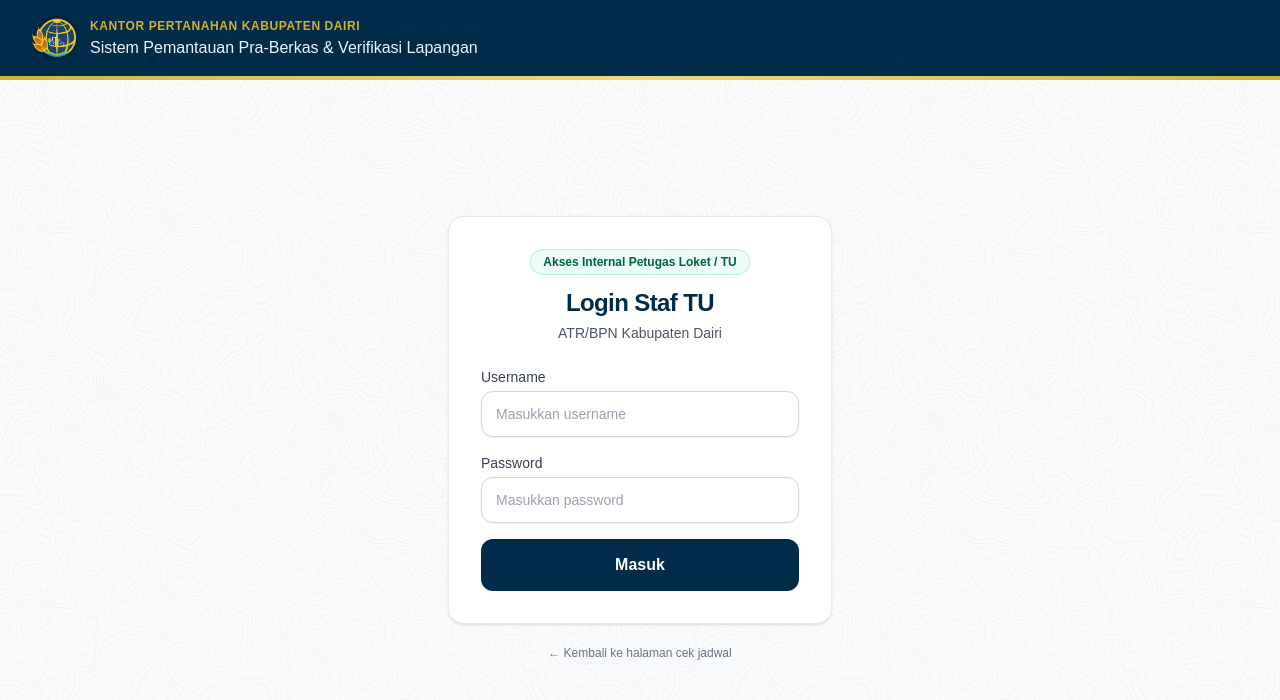
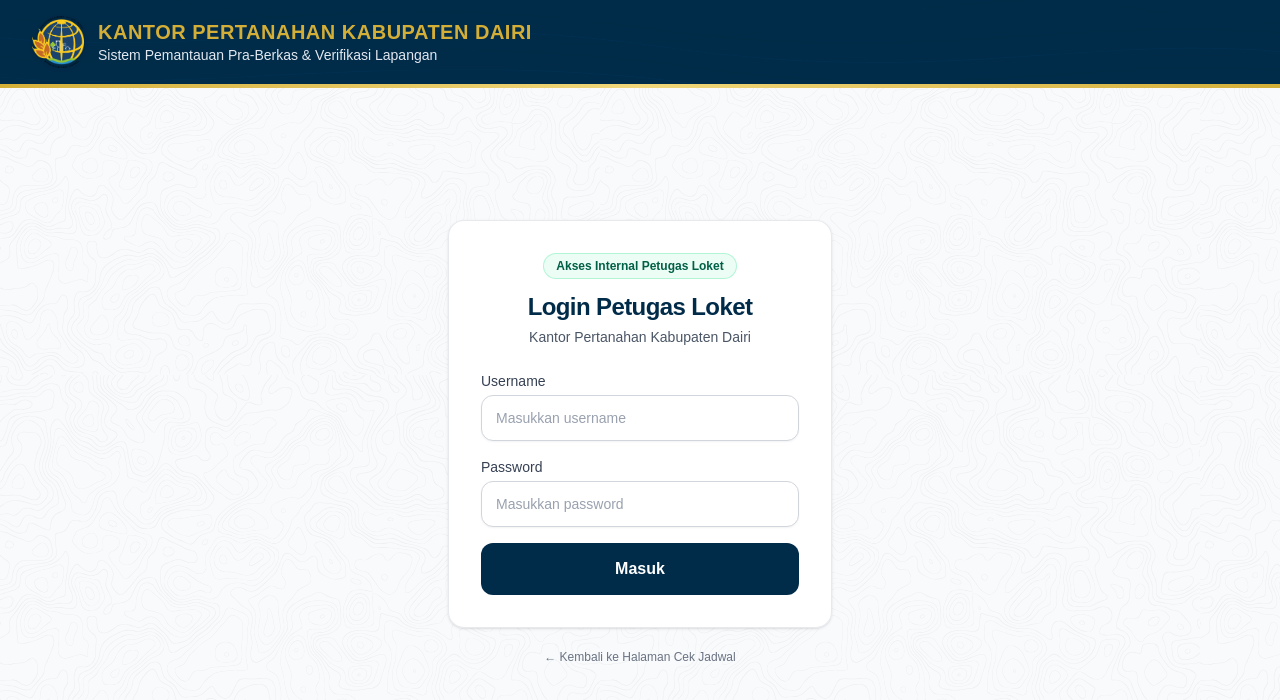
Before and after one commit to nesar123sbr/cekjadwal-bpn, a Next.js app: page /admin/login in a window 1280 px wide. Shown: the top 700 px of the page. Built offline with nearby package versions, Linux system fonts and the light colour scheme; no server answers.

Commit message:
penyesuaian sesuai permintaan KTU part 1

```diff
--- a/src/app/admin/login/page.tsx
+++ b/src/app/admin/login/page.tsx
@@ -6,7 +6,7 @@ import TopographicBackground from "@/components/TopographicBackground";
 import { getSession } from "@/lib/session";
 
 export const metadata = {
-  title: "Login TU - CekJadwal BPN Kabupaten Dairi",
+  title: "Login Loket - CekJadwal BPN Kabupaten Dairi",
   robots: { index: false, follow: false },
 };
 
@@ -29,13 +29,13 @@ export default async function AdminLoginPage() {
           <div className="w-full rounded-2xl border border-gray-200/90 bg-white/95 p-6 sm:p-8 shadow-sm backdrop-blur-xs">
             <div className="text-center mb-6">
               <span className="inline-flex items-center gap-1.5 rounded-full bg-emerald-50 px-3 py-1 text-xs font-semibold text-emerald-800 border border-emerald-200/80">
-                Akses Internal Petugas Loket / TU
+                Akses Internal Petugas Loket
               </span>
               <h1 className="mt-3 text-2xl font-bold tracking-tight text-[#002B49]">
-                Login Staf TU
+                Login Petugas Loket
               </h1>
               <p className="mt-1 text-xs sm:text-sm text-gray-600">
-                ATR/BPN Kabupaten Dairi
+                Kantor Pertanahan Kabupaten Dairi
               </p>
             </div>
             <LoginForm />
@@ -46,7 +46,7 @@ export default async function AdminLoginPage() {
               href="/"
               className="text-xs text-gray-500 hover:text-[#002B49] transition underline-offset-4 hover:underline"
             >
-              ← Kembali ke halaman cek jadwal
+              ← Kembali ke Halaman Cek Jadwal
             </Link>
           </div>
         </div>
--- a/src/app/admin/page.tsx
+++ b/src/app/admin/page.tsx
@@ -17,7 +17,7 @@ import { type CancelCategory, daysBetween, parseCancelReason } from "@/lib/utils
 
 export const dynamic = "force-dynamic";
 export const metadata = {
-  title: "Dashboard TU - CekJadwal BPN Kabupaten Dairi",
+  title: "Dashboard Loket - CekJadwal BPN Kabupaten Dairi",
   robots: { index: false, follow: false },
 };
 
@@ -151,7 +151,7 @@ export default async function AdminPage() {
         <div className="border-b border-gray-200/90 bg-white/90 backdrop-blur-xs">
           <div className="mx-auto flex w-full max-w-[1536px] items-center justify-between px-3 sm:px-6 lg:px-8 py-3.5">
             <h1 className="text-lg font-bold text-[#002B49]">
-              Dashboard TU - CekJadwal Pemeriksaan Tanah
+              Dashboard Loket - CekJadwal Pemeriksaan Tanah
             </h1>
             <form action={logoutAction}>
               <button
--- a/src/app/page.tsx
+++ b/src/app/page.tsx
@@ -58,7 +58,7 @@ export default async function Home({
             className="text-xs text-gray-400 hover:text-gray-600 transition underline-offset-4 hover:underline"
             href="/admin"
           >
-            Akses Internal Petugas Loket / TU
+            Akses Internal Petugas Loket
           </Link>
         </footer>
       </main>
--- a/src/components/BrandHeader.tsx
+++ b/src/components/BrandHeader.tsx
@@ -51,16 +51,16 @@ export default function BrandHeader({
         <Image
           src="/logo-bpn.svg"
           alt="Logo ATR/BPN"
-          width={44}
-          height={44}
+          width={52}
+          height={52}
           priority
-          className="h-11 w-11 shrink-0 object-contain drop-shadow-sm"
+          className="h-12 w-12 sm:h-[52px] sm:w-[52px] shrink-0 object-contain drop-shadow-sm"
         />
         <div className="min-w-0 flex-1">
-          <p className="text-[11px] font-semibold uppercase leading-tight tracking-wider text-[#D4AF37] sm:text-xs">
+          <p className="text-base font-bold uppercase leading-tight tracking-wide text-[#D4AF37] sm:text-xl">
             Kantor Pertanahan Kabupaten Dairi
           </p>
-          <p className="mt-1 text-sm font-medium leading-tight text-slate-100 sm:text-base">
+          <p className="mt-0.5 text-xs font-normal leading-tight text-slate-200 sm:text-sm">
             Sistem Pemantauan Pra-Berkas &amp; Verifikasi Lapangan
           </p>
         </div>
--- a/src/components/public/ScheduleResult.tsx
+++ b/src/components/public/ScheduleResult.tsx
@@ -186,6 +186,25 @@ function ResultCard({ item }: { item: SearchResultItem }) {
             Pastikan patok tanda batas tanah sudah terpasang sebelum petugas
             tiba, dan pemohon atau kuasa hadir di lokasi.
           </p>
+          <div className="mt-3 flex items-start gap-2 rounded-lg border border-green-200 bg-green-50/70 p-2.5 text-xs font-medium text-green-950 sm:text-sm">
+            <svg
+              className="mt-0.5 h-4 w-4 shrink-0 text-green-700 sm:h-5 sm:w-5"
+              fill="none"
+              stroke="currentColor"
+              viewBox="0 0 24 24"
+              aria-hidden="true"
+            >
+              <path
+                strokeLinecap="round"
+                strokeLinejoin="round"
+                strokeWidth={2}
+                d="M3 5a2 2 0 012-2h3.28a1 1 0 01.948.684l1.498 4.493a1 1 0 01-.502 1.21l-2.257 1.13a11.042 11.042 0 005.516 5.516l1.13-2.257a1 1 0 011.21-.502l4.493 1.498a1 1 0 01.684.949V19a2 2 0 01-2 2h-1C9.716 21 3 14.284 3 6V5z"
+              />
+            </svg>
+            <p>
+              Pastikan nomor handphone Bapak/Ibu selalu aktif. Petugas akan menghubungi Anda saat akan turun ke lokasi peninjauan lapangan.
+            </p>
+          </div>
           {item.notes && <p className="mt-2 italic">Catatan: {item.notes}</p>}
         </div>
         <Duration days={item.daysInProcess} label="" />
```
